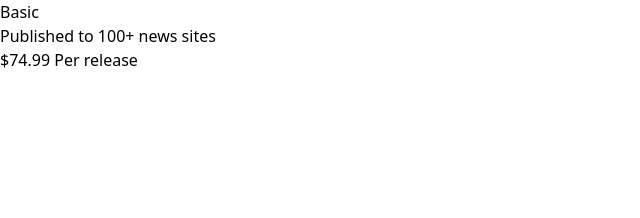
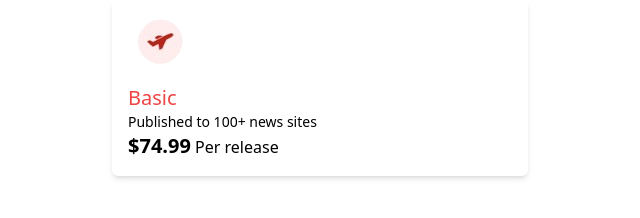
Before and after one commit to JCYhapon/price-modal, a plain HTML site: page index.html in a window 1280 px wide. Shown: the whole page, without its empty margins (0-640 px from the left). Drawn offline with nearby package versions, Linux system fonts and the light colour scheme.

Commit message:
with logo and box

```diff
--- a/index.html
+++ b/index.html
@@ -10,18 +10,18 @@
     <title>Modal</title>
   </head>
   <body>
-    <div>
+    <div class="grid grid-cols-2">
       <!-- Left Box -->
-      <div>
-        <div>
-          <img src="" alt="" />
+      <div class="rounded-md shadow-md mx-auto w-[65%] p-4">
+        <div class="mb-4">
+          <img src="assets/airplane.png" alt="" />
         </div>
         <div>
-          <h1>Basic</h1>
-          <p>Published to 100+ news sites</p>
+          <h1 class="text-red-500 font-normal text-xl">Basic</h1>
+          <p class="text-sm">Published to 100+ news sites</p>
         </div>
         <div>
-          <p><span>$74.99</span> Per release</p>
+          <p><span class="text-xl font-bold">$74.99</span> Per release</p>
         </div>
       </div>
 
```
